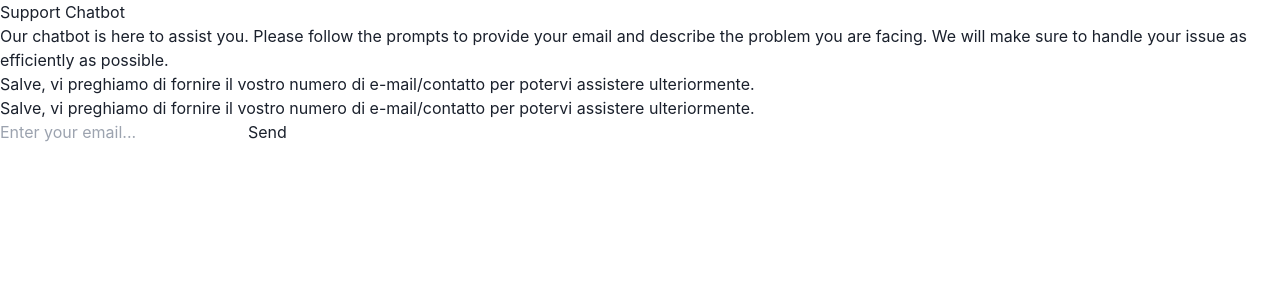
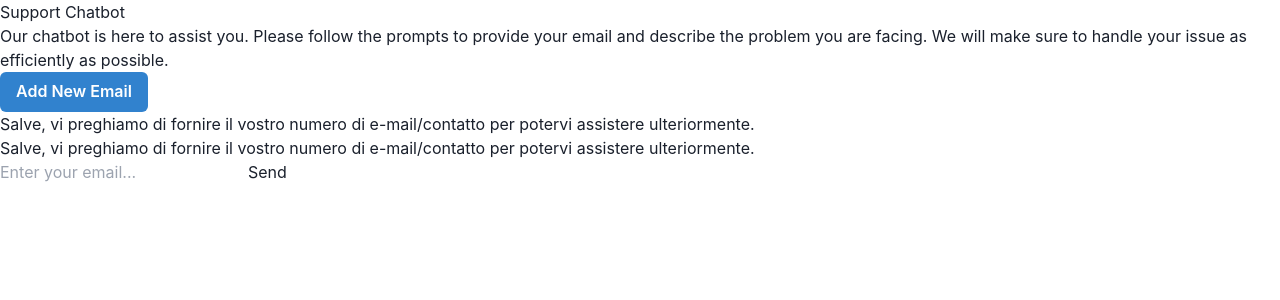
Before and after one commit to Arsalanbashir831/Condominium-Management-Bot, a React (Vite) app: page /addTicket in a window 1280 px wide. Shown: the top 300 px of the page. Built offline with nearby package versions, Linux system fonts and the light colour scheme.

Commit message:
added a  button for another email entry

```diff
--- a/src/components/Chatbot.jsx
+++ b/src/components/Chatbot.jsx
@@ -1,6 +1,6 @@
 import React, { useState, useRef, useEffect } from "react";
 import { BACKEND_URL } from "../Constant";
-import { useToast } from "@chakra-ui/react";
+import { Button, useToast } from "@chakra-ui/react";
 
 const Chatbot = () => {
   const [messages, setMessages] = useState([]);
@@ -158,6 +158,12 @@ const Chatbot = () => {
 
   return (
     <div className="h-screen flex flex-col items-center justify-center bg-gradient-to-br from-blue-50 to-green-50">
+     <Button  onClick={() => {
+    localStorage.removeItem('email');
+    window.location.reload(); // Corrected here
+  }} colorScheme="blue">
+      Add New Email
+     </Button>
       <div className="w-full max-w-lg p-6 bg-white shadow-2xl rounded-lg border border-gray-300">
         <div className="h-96 overflow-y-auto mb-4 p-4 bg-gray-50 rounded-lg shadow-inner" ref={chatRef}>
           {messages.map((message, index) => (
```
